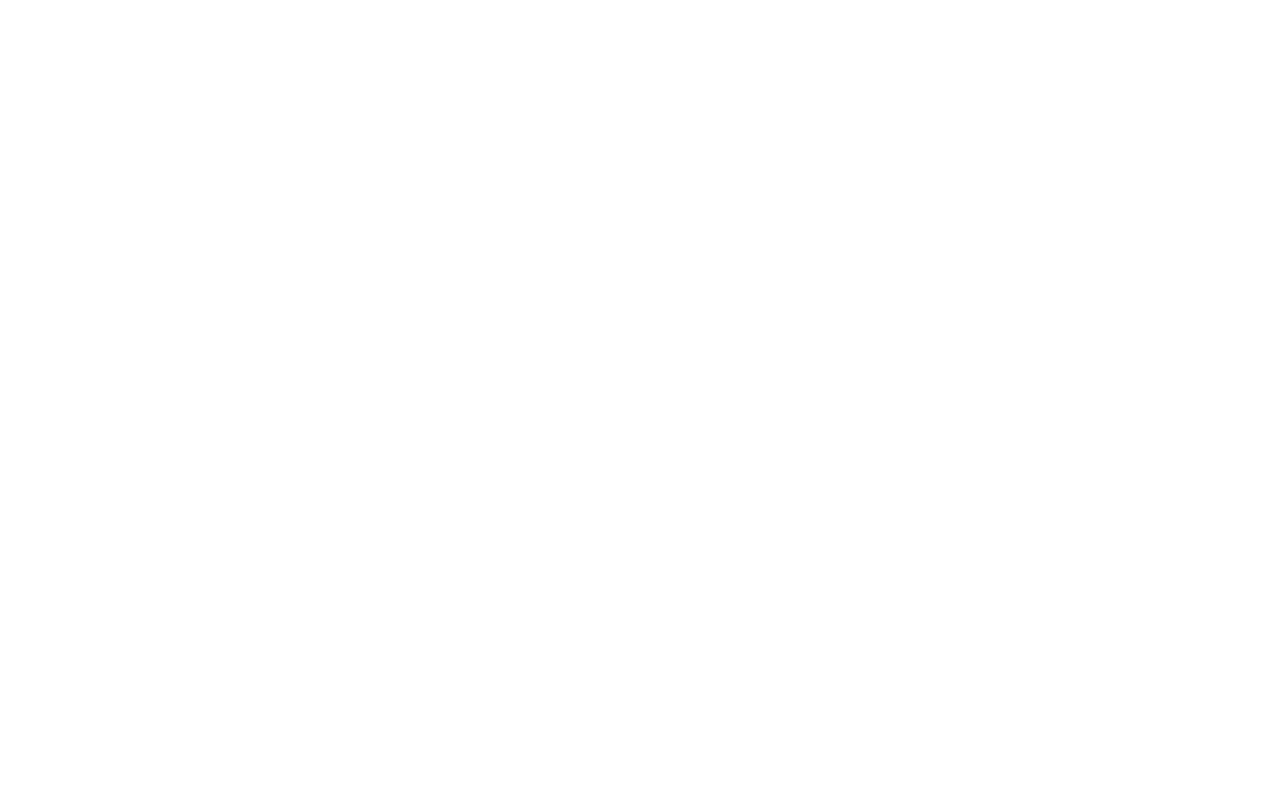
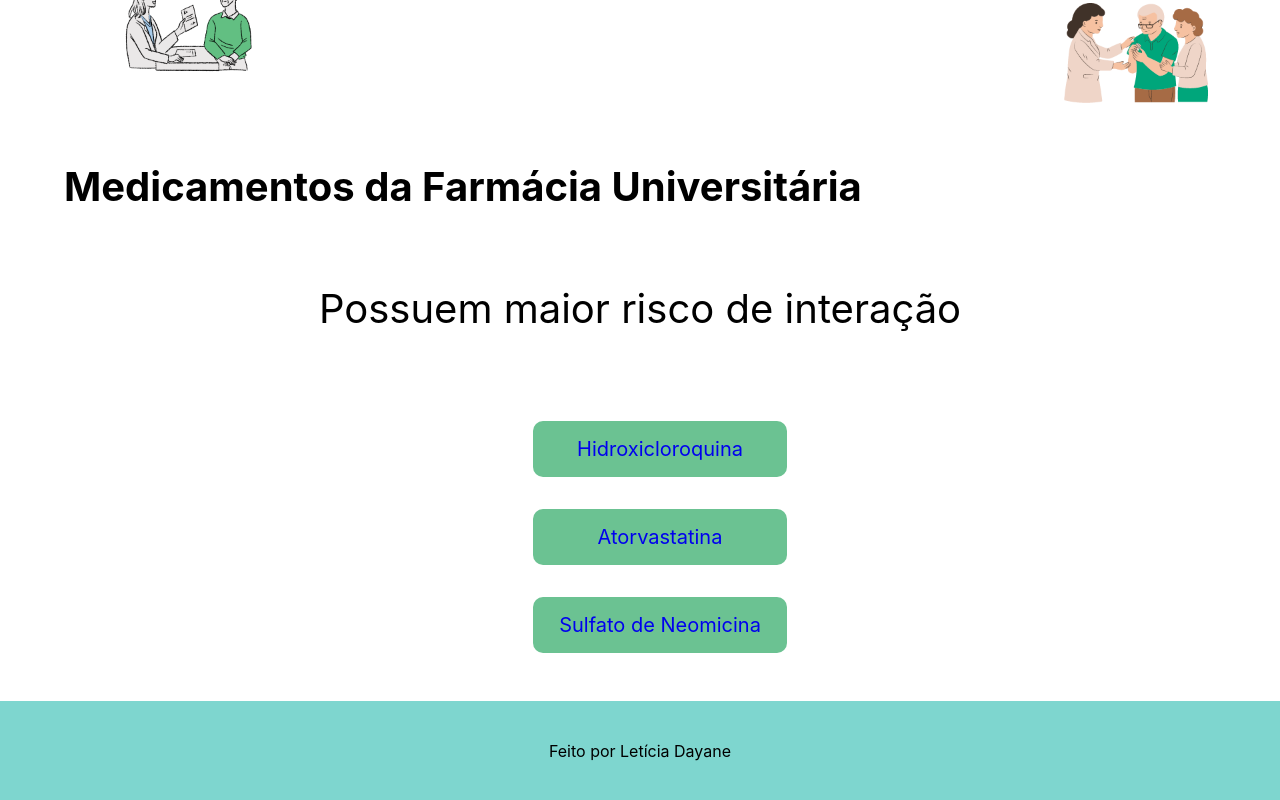
Before and after one commit to letdayy/PET-Farma, a React (Create React App) app: page / in a window 1280 px wide. Shown: the part 698-1498 px from the top of the page. Before the commit the page ends 800 px from the top, so only its background shows below. Built offline with nearby package versions, Linux system fonts and the light colour scheme.

Commit message:
Add files via upload

```diff
--- a/src/pages/Home/index.js
+++ b/src/pages/Home/index.js
@@ -1,5 +1,6 @@
 import { Link } from "react-router-dom";
 import Logo from '../../images/logo.png';
+import SlidePrincipal from '../../images/petfarma.png';
 import Login from '../../images/login.png';
 import './style.css';
 
@@ -7,7 +8,7 @@ export default function Home() {
   return (
     <>
       <nav>
-        <img src={Logo} className="logo"/>
+        <img src={Logo} alt="logo do site" className="logo"/>
 
         <input type="text" />
 
@@ -16,10 +17,40 @@ export default function Home() {
             <Link to="">Inicio </Link>
             <Link to="">Contato </Link>
             <Link to="">Sobre </Link>
-            <Link to=""><img src={Login} /> </Link>
+            <Link to=""><img src={Login} alt="imagem de login"/> </Link>
           </li>
         </ul>
       </nav>
+
+      <body>
+        <section className="imgSection">
+        <img src={SlidePrincipal} alt="Slide principal"/>
+        </section>
+
+        <section className="medicationSection">
+          <h1>
+            Medicamentos da Farmácia Universitária
+          </h1>
+          <div className="medicationContent">
+          <p>
+            Possuem maior risco de interação
+          </p>
+          <ul>
+            <li><Link to="">Hidroxicloroquina</Link></li>
+            <li><Link to="">Atorvastatina</Link></li>
+            <li><Link to="">Sulfato de Neomicina</Link></li>
+          </ul>
+
+          </div>
+
+        </section>
+
+        <footer>
+          <p>
+          Feito por Letícia Dayane
+          </p>
+        </footer>
+      </body>
     </>
   );
 }
--- a/src/pages/Home/style.css
+++ b/src/pages/Home/style.css
@@ -31,3 +31,45 @@ ul li img {
     width: 101px;
     height: 103px;
 }
+
+.imgSection img {
+    width: 100vw;
+}
+
+body {
+    width: 100vw;
+}
+
+.medicationSection h1 {
+    margin-left: 4rem;
+    font-size: 40px;
+}
+
+.medicationContent {
+    display: flex;
+    flex-direction: column;
+    align-items: center;
+}
+
+.medicationContent p {
+    font-size: 40px;
+}
+
+.medicationContent li {
+    margin: 2rem;
+    text-align: center;
+    padding: 1rem;
+    background-color: #6BC292;
+    border-radius: 10px;
+    font-size: 20px;
+    color: #154770;
+    cursor: pointer;
+}
+
+footer {
+    background-color: #7ED6CF;
+    height: 100px;
+    display: flex;
+    justify-content: center;
+    align-items: center;
+}
```
